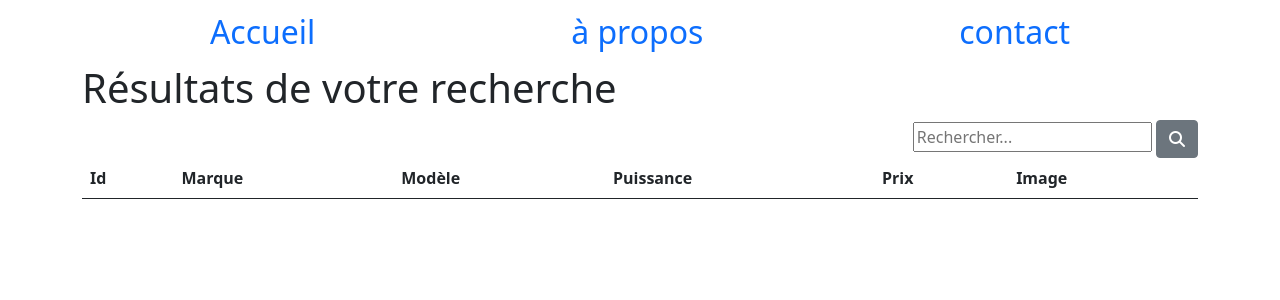
After one commit to Tran-Hugo/exo-twig, a Symfony app: template templates/auto/result.html.twig in a window 1280 px wide. The commit adds this page. Shown: the top 300 px of the page. Run offline with Twig, Linux system fonts and the light colour scheme; the template is opened without the code that fills it, so the values that code supplies are empty; some libraries are stand-ins or nearby versions.

Commit message:
search bar

```diff
--- a/templates/auto/index.html.twig
+++ b/templates/auto/index.html.twig
@@ -9,7 +9,7 @@
 </style>
 
 {# {{ dump(app.session.get('cars')) }} #}
-{{ dump(cars) }}
+{# {{ dump(cars) }} #}
 
 
 <div class="example-wrapper">
--- /dev/null
+++ b/templates/auto/result.html.twig
@@ -0,0 +1,36 @@
+{% extends 'base.html.twig' %}
+{% block body %}
+
+<div class="example-wrapper">
+    <h1>Résultats de votre recherche</h1>
+    <div class='d-flex justify-content-end'>{% include 'auto/search.html.twig' %}</div>
+
+
+    <table class="table table-striped">
+        <thead>
+            <tr>
+                <th>Id</th>
+                <th>Marque</th>
+                <th>Modèle</th>
+                <th>Puissance</th>
+                <th>Prix</th>
+                <th>Image</th>
+            </tr>
+        </thead>
+        <tbody>
+        {% for auto in autos %}
+            <tr>
+                <td>{{auto.id}}</td>
+                <td>{{auto.marque}}</td>
+                <td>{{auto.modele}}</td>
+                <td>{{auto.puissance}} ch</td>
+                <td>{{auto.prix | format_currency('EUR')}}</td>
+                <td><img src="{{ asset('imgs/' ~ auto.image)}}"></td>
+
+            </tr>
+            {% endfor %}
+        </tbody>
+
+    </table>
+    <div class="d-flex justify-content-center">{{ knp_pagination_render(autos) }}</div>
+{% endblock %}
--- a/templates/auto/search.html.twig
+++ b/templates/auto/search.html.twig
@@ -1,4 +1,4 @@
-<form method="get" action="{{ path('auto') }}" class="">
+<form method="get" action="{{ path('search_result') }}" class="">
     <input type="text" placeholder="Rechercher..." name="search">
     <button type='submit' class="btn btn-secondary">
         <i class="fas fa-search"></i>
```
Also changed, not shown: src/Controller/AutoController.php (+16 -1 lines), src/Repository/AutoRepository.php (+15 -0 lines).
